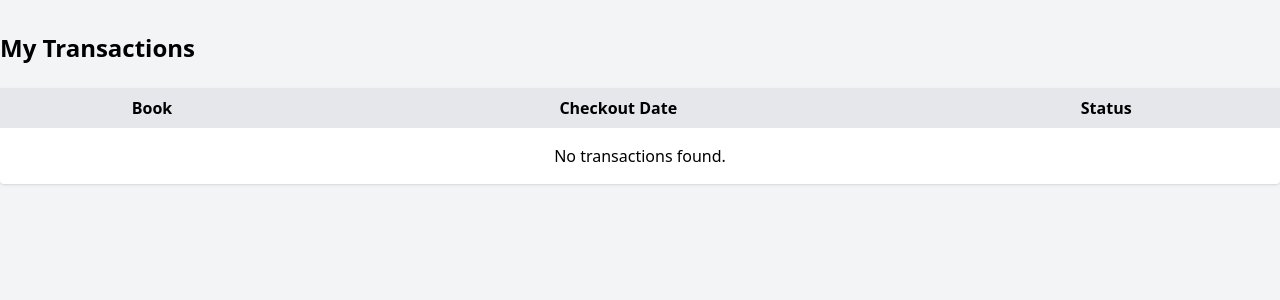
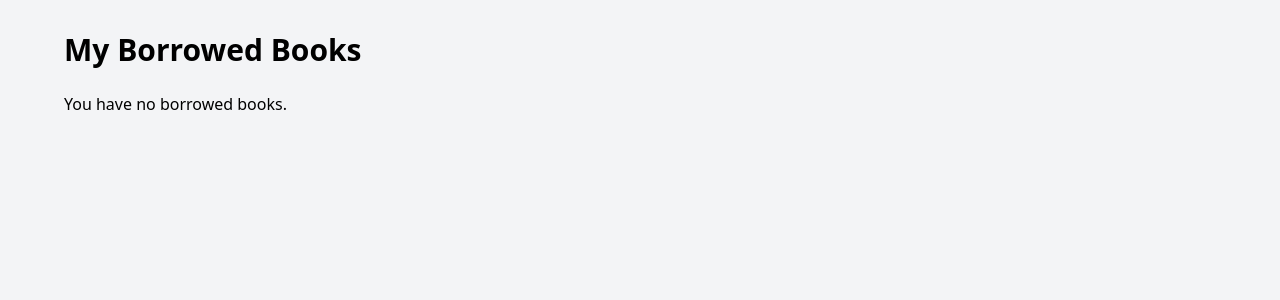
Before and after one commit to kay1403/library-management-system-api, a Django app: page /my-transactions/ in a window 1280 px wide. Shown: the part 60-360 px from the top of the page. Run offline with Django 5.2, Linux system fonts and the light colour scheme; the visitor is signed in with stand-in values (Sample User, id 1); data that the repository does not hold is empty; style sheets or scripts are compiled from the project's sources; parts of the project's set-up code (start-up, migrations or seed data) failed here and were passed over.

Commit message:
conflict between DRf and url design solved

```diff
--- a/books/urls.py
+++ b/books/urls.py
@@ -1,17 +1,15 @@
 from django.urls import path, include
 from rest_framework.routers import DefaultRouter
-from .views import (
-    BookViewSet, CheckoutView, ReturnView,
-    MyTransactionsView, JoinWaitlistView, OverdueTransactionsView
-)
+from . import views
 
 router = DefaultRouter()
-router.register(r'books', BookViewSet, basename='books')
+router.register(r'books', views.BookViewSet, basename='book-api')
 
-urlpatterns = router.urls + [
-    path('checkout/', CheckoutView.as_view(), name='checkout'),
-    path('return/<int:transaction_id>/', ReturnView.as_view(), name='return'),
-    path('my-transactions/', MyTransactionsView.as_view(), name='my-transactions'),
-    path('waitlist/', JoinWaitlistView.as_view(), name='join-waitlist'),
-    path('overdue/', OverdueTransactionsView.as_view(), name='overdue-transactions'),
+urlpatterns = [
+    path('api/', include(router.urls)),
+    path('api/checkout/', views.CheckoutView.as_view(), name='checkout-api'),
+    path('api/return/<int:transaction_id>/', views.ReturnView.as_view(), name='return-api'),
+    path('api/waitlist/', views.JoinWaitlistView.as_view(), name='join-waitlist-api'),
+    path('api/overdue/', views.OverdueTransactionsView.as_view(), name='overdue-transactions-api'),
+    path('borrow/<int:book_id>/', views.borrow_book_page, name='borrow-book'),
 ]
--- a/books/views.py
+++ b/books/views.py
@@ -13,7 +13,8 @@ from .models import Waitlist
 from django.shortcuts import get_object_or_404
 from django.shortcuts import render
 from django.contrib.auth.decorators import login_required
-
+from django.contrib import messages
+from django.shortcuts import redirect
 
 
 
@@ -219,3 +220,23 @@ def overdue_books_page(request):
         due_date__lt=timezone.now()
     )
     return render(request, "books/overdue.html", {"transactions": transactions})
+
+
+
+@login_required
+def borrow_book_page(request, book_id):
+    book = get_object_or_404(Book, id=book_id)
+
+    if request.method == "POST":
+        active_count = Transaction.objects.filter(user=request.user, return_date__isnull=True).count()
+        if active_count >= 5:
+            messages.error(request, "Transaction limit reached. You cannot borrow more than 5 books.")
+        elif book.copies_available <= 0:
+            messages.error(request, "No copies available for this book.")
+        else:
+            Transaction.objects.create(user=request.user, book=book)
+            book.copies_available -= 1
+            book.save()
+            messages.success(request, f"You have successfully borrowed '{book.title}'.")
+
+        return redirect('book-detail', book_id=book.id)
--- a/library_management/urls.py
+++ b/library_management/urls.py
@@ -2,35 +2,25 @@ from django.contrib import admin
 from django.urls import path, include
 from django.shortcuts import render
 from drf_spectacular.views import SpectacularAPIView, SpectacularSwaggerView
-from books.views import book_list_page, my_transactions_page
+from books.views import book_list_page, my_transactions_page, book_detail_page, overdue_books_page
 from users.views import login_page, register_page
 from django.contrib.auth import views as auth_views
-from books.views import (
-     book_detail_page,
-     overdue_books_page)
-from users.views import login_page, register_page
-
 
 def home_page(request):
     return render(request, "home.html")
 
-
 urlpatterns = [
     path('', home_page, name='home_page'),
     path('books/', book_list_page, name='books-list'),
+    path('books/<int:book_id>/', book_detail_page, name='book-detail'),
     path('my-transactions/', my_transactions_page, name='my-transactions'),
+    path('overdue/', overdue_books_page, name='overdue-books'),
     path('login/', login_page, name='login'),
     path('register/', register_page, name='register'),
+    path('logout/', auth_views.LogoutView.as_view(next_page='/'), name='logout'),
     path('admin/', admin.site.urls),
-    path('logout/', auth_views.LogoutView.as_view(next_page='/'), name='logout'),
-
-
-    path('api/', include('books.urls')),
+    path('', include('books.urls')),
     path('api/users/', include('users.urls')),
     path('api/schema/', SpectacularAPIView.as_view(), name='schema'),
     path('api/docs/', SpectacularSwaggerView.as_view(url_name='schema'), name='swagger-ui'),
-
-
-    path('books/<int:book_id>/', book_detail_page, name='book-detail'),
-    path('overdue/', overdue_books_page, name='overdue-books'),
 ]
--- a/templates/books/my_transactions.html
+++ b/templates/books/my_transactions.html
@@ -1,30 +1,28 @@
 {% extends "base.html" %}
 
-{% block title %}My Transactions{% endblock %}
+{% block content %}
+<div class="max-w-6xl mx-auto mt-8">
+    <h1 class="text-3xl font-bold mb-6">My Borrowed Books</h1>
 
-{% block content %}
-<h2 class="text-2xl font-bold mb-6">My Transactions</h2>
-
-<table class="min-w-full bg-white shadow rounded">
-    <thead>
-        <tr class="bg-gray-200">
-            <th class="py-2 px-4">Book</th>
-            <th class="py-2 px-4">Checkout Date</th>
-            <th class="py-2 px-4">Status</th>
-        </tr>
-    </thead>
-    <tbody>
-        {% for t in transactions %}
-        <tr class="border-t">
-            <td class="py-2 px-4">{{ t.book.title }}</td>
-            <td class="py-2 px-4">{{ t.checkout_date }}</td>
-            <td class="py-2 px-4">{{ t.status }}</td>
-        </tr>
+    <div class="grid grid-cols-1 md:grid-cols-3 gap-6">
+        {% for transaction in transactions %}
+            <div class="bg-white shadow-md rounded-lg p-4">
+                <h2 class="text-xl font-semibold">{{ transaction.book.title }}</h2>
+                <p class="text-gray-600">Author: {{ transaction.book.author|default:"Unknown" }}</p>
+                <p class="text-gray-600">ISBN: {{ transaction.book.isbn }}</p>
+                <p class="text-gray-600">Checkout Date: {{ transaction.checkout_date|date:"Y-m-d" }}</p>
+                <p class="text-gray-600">Due Date: {{ transaction.due_date|date:"Y-m-d" }}</p>
+                <p class="mt-2">
+                    {% if transaction.return_date %}
+                        <span class="text-green-600 font-semibold">Returned</span>
+                    {% else %}
+                        <span class="text-red-600 font-semibold">Borrowed</span>
+                    {% endif %}
+                </p>
+            </div>
         {% empty %}
-        <tr>
-            <td colspan="3" class="text-center py-4">No transactions found.</td>
-        </tr>
+            <p>You have no borrowed books.</p>
         {% endfor %}
-    </tbody>
-</table>
+    </div>
+</div>
 {% endblock %}
--- a/users/urls.py
+++ b/users/urls.py
@@ -4,10 +4,10 @@ from rest_framework.authtoken.views import obtain_auth_token
 from .views import UserViewSet, RegisterView
 
 router = DefaultRouter()
-router.register(r'users', UserViewSet, basename='users')
+router.register(r'', UserViewSet, basename='users')
 
 urlpatterns = [
+    path('token/', obtain_auth_token, name='api-token-auth'),
+    path('api-register/', RegisterView.as_view(), name='api-register'),
     path('', include(router.urls)),
-    path('api-token-auth/', obtain_auth_token, name='api-token-auth'),
-    path('register/', RegisterView.as_view(), name='register'),
 ]
```
Also changed, not shown: templates/books/book_detail.html (+54 -13 lines), templates/books/book_list.html (+23 -11 lines), templates/books/overdue.html (+16 -11 lines).
